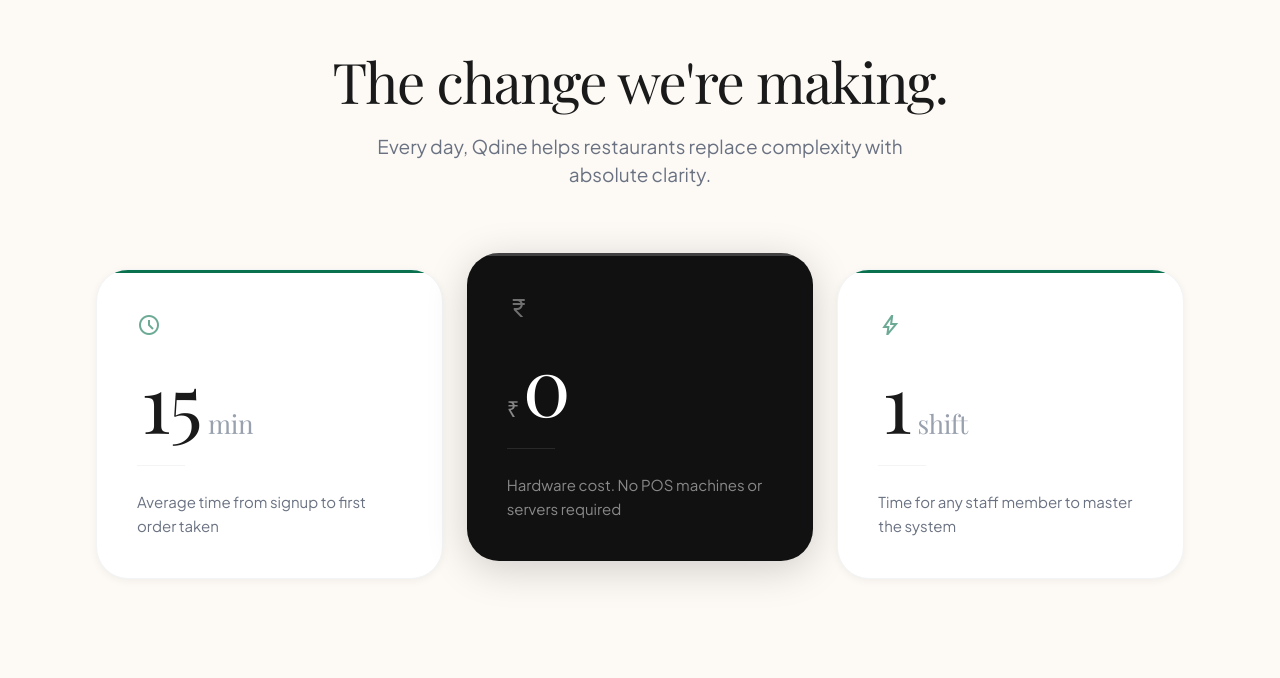
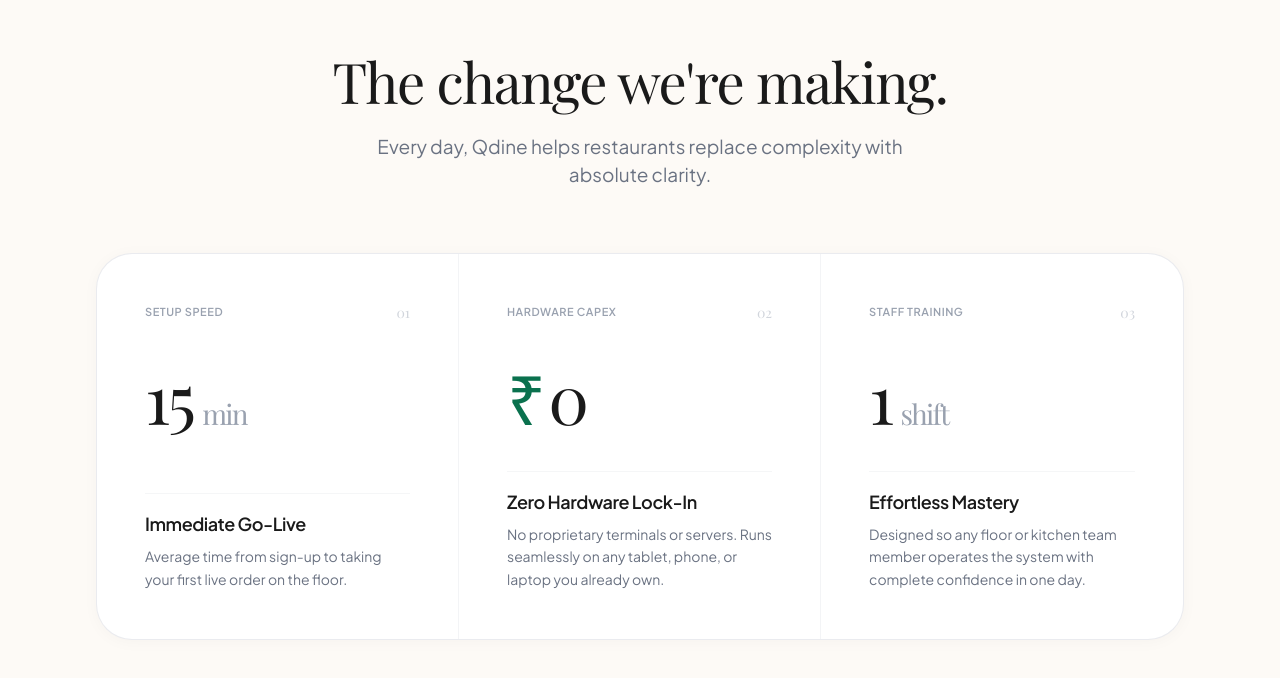
Before and after one commit to anaghrajeev/qdine-website-online, a Next.js app: page /mission in a window 1280 px wide. Shown: the part 2209-2887 px from the top of the page. Built offline with nearby package versions, Linux system fonts and the light colour scheme; a web font is replaced by a local one.

Commit message:
mission: redesign stats section to unified architectural bento bar with clean editorial typography

```diff
--- a/src/components/MissionStats.tsx
+++ b/src/components/MissionStats.tsx
@@ -6,8 +6,9 @@ function useCountUp(target: number, duration: number, triggered: boolean) {
   const [count, setCount] = useState(0);
 
   useEffect(() => {
-    if (!triggered || target === 0) {
-      if (target === 0) setCount(0);
+    if (!triggered) return;
+    if (target === 0) {
+      setCount(0);
       return;
     }
     let startTime: number | null = null;
@@ -25,69 +26,6 @@ function useCountUp(target: number, duration: number, triggered: boolean) {
   return count;
 }
 
-interface StatCardProps {
-  icon: string;
-  value: number;
-  suffix: string;
-  prefix?: string;
-  label: string;
-  dark?: boolean;
-  delay?: number;
-  triggered: boolean;
-}
-
-function StatCard({ icon, value, suffix, prefix = '', label, dark = false, delay = 0, triggered }: StatCardProps) {
-  const count = useCountUp(value, 1400, triggered);
-
-  return (
-    <div
-      className={`
-        group relative flex flex-col rounded-[28px] sm:rounded-[32px] overflow-hidden
-        transition-all duration-500 ease-out cursor-default
-        hover:-translate-y-2 hover:shadow-2xl
-        ${dark
-          ? 'bg-[#111111] shadow-[0_8px_40px_rgba(0,0,0,0.18)]'
-          : 'bg-white border border-gray-100 shadow-[0_2px_8px_rgba(0,0,0,0.05)]'
-        }
-      `}
-      style={{ transitionDelay: `${delay}ms` }}
-    >
-      {/* Top accent bar */}
-      <div className={`h-[3px] w-full ${dark ? 'bg-white/20' : 'bg-[#0a714e]'}`} />
-
-      <div className="flex flex-col flex-1 p-8 sm:p-10">
-        {/* Icon */}
-        <span
-          className={`material-symbols-outlined text-[28px] mb-6 ${dark ? 'text-white/40' : 'text-[#0a714e]/60'}`}
-        >
-          {icon}
-        </span>
-
-        {/* Stat number */}
-        <div className={`font-serif tracking-tight leading-none mb-auto ${dark ? 'text-white' : 'text-[#1a1a1a]'}`}>
-          <span className={`text-[20px] sm:text-[22px] font-serif mr-1 ${dark ? 'text-white/50' : 'text-[#0a714e]'}`}>
-            {prefix}
-          </span>
-          <span className="text-[64px] sm:text-[80px]">
-            {value === 0 ? '0' : count}
-          </span>
-          <span className={`text-[22px] sm:text-[26px] ml-1.5 font-serif ${dark ? 'text-white/60' : 'text-gray-400'}`}>
-            {suffix}
-          </span>
-        </div>
-
-        {/* Divider */}
-        <div className={`my-6 h-px w-12 ${dark ? 'bg-white/10' : 'bg-gray-100'}`} />
-
-        {/* Label */}
-        <p className={`text-[14px] sm:text-[15px] leading-relaxed font-normal ${dark ? 'text-white/50' : 'text-gray-500'}`}>
-          {label}
-        </p>
-      </div>
-    </div>
-  );
-}
-
 export default function MissionStats() {
   const ref = useRef<HTMLDivElement>(null);
   const [triggered, setTriggered] = useState(false);
@@ -102,15 +40,48 @@ export default function MissionStats() {
           observer.disconnect();
         }
       },
-      { threshold: 0.25 }
+      { threshold: 0.2 }
     );
     observer.observe(el);
     return () => observer.disconnect();
   }, []);
 
+  const count15 = useCountUp(15, 1200, triggered);
+  const count1 = useCountUp(1, 900, triggered);
+
+  const stats = [
+    {
+      index: '01',
+      tag: 'Setup Speed',
+      val: triggered ? count15 : 0,
+      suffix: 'min',
+      prefix: '',
+      title: 'Immediate Go-Live',
+      description: 'Average time from sign-up to taking your first live order on the floor.',
+    },
+    {
+      index: '02',
+      tag: 'Hardware Capex',
+      val: 0,
+      suffix: '',
+      prefix: '₹',
+      title: 'Zero Hardware Lock-In',
+      description: 'No proprietary terminals or servers. Runs seamlessly on any tablet, phone, or laptop you already own.',
+    },
+    {
+      index: '03',
+      tag: 'Staff Training',
+      val: triggered ? count1 : 0,
+      suffix: 'shift',
+      prefix: '',
+      title: 'Effortless Mastery',
+      description: 'Designed so any floor or kitchen team member operates the system with complete confidence in one day.',
+    },
+  ];
+
   return (
     <section className="max-w-6xl mx-auto px-4 sm:px-6 lg:px-8 py-20 sm:py-32">
-      <div className="text-center mb-16 sm:mb-20">
+      <div className="text-center mb-14 sm:mb-16 reveal-on-scroll">
         <h2 className="font-serif text-[32px] sm:text-[40px] md:text-[56px] text-[#1a1a1a] tracking-tight leading-[1.1] mb-5">
           The change we&apos;re making.
         </h2>
@@ -119,49 +90,55 @@ export default function MissionStats() {
         </p>
       </div>
 
-      <div ref={ref} className="grid grid-cols-1 md:grid-cols-3 gap-5 sm:gap-6">
-        <div
-          className="reveal-on-scroll"
-          style={{ transitionDelay: '0ms' }}
-        >
-          <StatCard
-            icon="schedule"
-            value={15}
-            suffix="min"
-            label="Average time from signup to first order taken"
-            delay={0}
-            triggered={triggered}
-          />
-        </div>
+      {/* Unified Bento Bar */}
+      <div
+        ref={ref}
+        className="reveal-on-scroll bg-white rounded-[28px] sm:rounded-[36px] border border-gray-200/80 shadow-[0_2px_16px_rgba(0,0,0,0.03)] overflow-hidden"
+      >
+        <div className="grid grid-cols-1 md:grid-cols-3 divide-y md:divide-y-0 md:divide-x divide-gray-100">
+          {stats.map((stat, idx) => (
+            <div
+              key={idx}
+              className="p-8 sm:p-10 lg:p-12 flex flex-col justify-between group transition-colors duration-300 hover:bg-[#faf8f5]/60"
+            >
+              {/* Top metadata */}
+              <div>
+                <div className="flex items-center justify-between mb-8 sm:mb-10">
+                  <span className="text-[11px] font-semibold tracking-wider text-gray-400 uppercase">
+                    {stat.tag}
+                  </span>
+                  <span className="font-serif text-[14px] text-gray-300 group-hover:text-[#0a714e] transition-colors">
+                    {stat.index}
+                  </span>
+                </div>
 
-        <div
-          className="reveal-on-scroll md:-translate-y-4"
-          style={{ transitionDelay: '120ms' }}
-        >
-          <StatCard
-            icon="currency_rupee"
-            value={0}
-            prefix="₹"
-            suffix=""
-            label="Hardware cost. No POS machines or servers required"
-            dark
-            delay={120}
-            triggered={triggered}
-          />
-        </div>
+                {/* Hero Metric */}
+                <div className="font-serif text-[48px] sm:text-[56px] lg:text-[68px] text-[#1a1a1a] tracking-tight leading-none mb-8 sm:mb-10">
+                  {stat.prefix && (
+                    <span className="text-[#0a714e] font-serif mr-1">
+                      {stat.prefix}
+                    </span>
+                  )}
+                  <span>{stat.val}</span>
+                  {stat.suffix && (
+                    <span className="text-[20px] sm:text-[24px] lg:text-[28px] font-serif text-gray-400 font-normal ml-2">
+                      {stat.suffix}
+                    </span>
+                  )}
+                </div>
+              </div>
 
-        <div
-          className="reveal-on-scroll"
-          style={{ transitionDelay: '240ms' }}
-        >
-          <StatCard
-            icon="bolt"
-            value={1}
-            suffix="shift"
-            label="Time for any staff member to master the system"
-            delay={240}
-            triggered={triggered}
-          />
+              {/* Bottom copy */}
+              <div className="pt-4 border-t border-gray-100/80">
+                <h3 className="text-[17px] sm:text-[18px] font-semibold text-[#1a1a1a] mb-2 tracking-tight">
+                  {stat.title}
+                </h3>
+                <p className="text-[14px] text-gray-500 leading-relaxed font-normal">
+                  {stat.description}
+                </p>
+              </div>
+            </div>
+          ))}
         </div>
       </div>
     </section>
```
